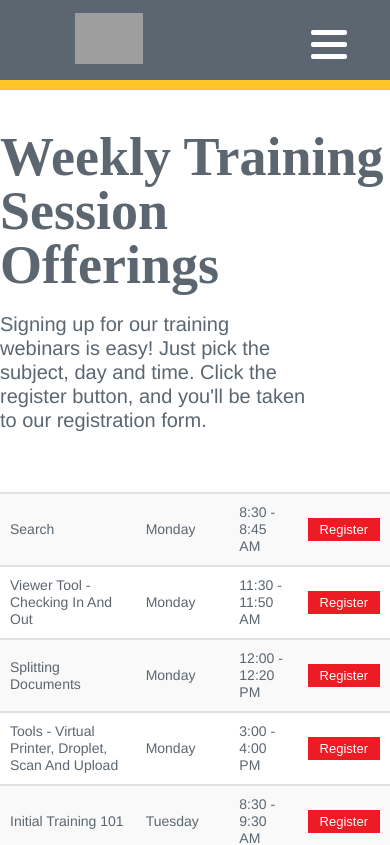
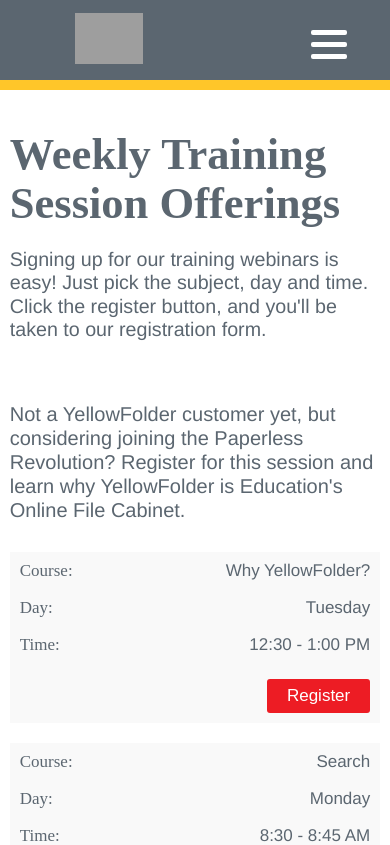
Before and after one commit to YellowFolder/yellowfolder.com, a Next.js app: page /weekly-training in a window 390 px wide. Shown: the top 845 px of the page. Built offline with nearby package versions, Linux system fonts and the light colour scheme; grey boxes are pictures that could not be loaded; a web font is replaced by a local one.

Commit message:
Make Training page responsive for all screen sizes.

```diff
--- a/components/Training.js
+++ b/components/Training.js
@@ -2,6 +2,7 @@
 import Link from 'next/link';
 import styled from 'styled-components';
 import trainingSessions from '../lib/trainingSchedule';
+import { size } from './styles/device';
 
 const StyledTraining = styled.main`
 	width: 100%;
@@ -20,8 +21,9 @@
 			align-items: flex-start;
 			justify-content: center;
 			flex-flow: column nowrap;
-			padding-bottom: 4rem;
+			padding-bottom: 2rem;
 			max-width: 1200px;
+			margin-left: 2.5%;
 
 			h2 {
 				font-family: ${props => props.theme.boldFont};
@@ -44,14 +46,33 @@
 			display: flex;
 			align-items: center;
 			justify-content: center;
+			flex-flow: column nowrap;
 			width: 100%;
 			max-width: ${props => props.theme.maxWidth};
+			padding: 0 2.5%;
+
+			.list-intro {
+				padding: 0;
+				max-width: 1200px;
+				width: 80%;
+				margin: 0;
+				align-self: flex-start;
+				p {
+					font-size: 20px;
+					line-height: 120%;
+					color: ${props => props.theme.grey};
+				}
+			}
 
 			table.list {
 				width: 100%;
 				border-collapse: collapse;
 				text-align: left;
 				overflow: hidden;
+
+				tr#rowgap td {
+					padding: 2rem 0;
+				}
 
 				td {
 					border: 2px solid ${props => props.theme.lightgrey};
@@ -89,6 +110,68 @@
 					background-color: #f9f9f9;
 				}
 			}
+
+			@media (max-width: 650px) {
+				td#registrationLink:before {
+					display: none;
+				}
+				table.list {
+					tr#rowgap {
+						display: none;
+					}
+					td {
+						position: relative;
+						display: block;
+						padding-left: 110px;
+						border: none;
+						font-size: 1.7rem;
+						text-align: right;
+
+						&:before {
+							position: absolute;
+							left: 10px;
+							display: block;
+							text-transform: capitalize;
+							font-family: ${props => props.theme.boldFont};
+							content: attr(aria-label) ": ";
+						}
+						&#registrationLink {
+							a {
+								button {
+									margin-top: 6px;
+									padding: 0.7rem 2rem;
+									font-size: 1.7rem;
+									border-radius: 3px;
+								}
+							}
+						}
+					}
+					tr {
+						padding: 10px 0;
+						display: block;
+					}
+				}
+			}
+		}
+
+		@media (max-width: ${size.mobileL}) {
+			&--header {
+				padding-bottom: 2rem;
+				h2 {
+					font-size: calc(54px + (72 - 54) * ((100vw - 600px) / (1000 - 600)));
+					line-height: 110%;
+				}
+				p {
+					font-size: calc(20px + (22 - 20) * ((100vw - 500px) / (1000 - 350)));
+					padding: 0;
+					width: 100%;
+				}
+			}
+			&--body {
+				.list-intro {
+					width: 100%;
+				}
+			}
 		}
 	}
 `;
@@ -102,20 +185,34 @@
 					<p>Signing up for our training webinars is easy! Just pick the subject, day and time. Click the register button, and you'll be taken to our registration form.</p>
 				</div>
 				<div className='training-list--body'>
+					<div className='list-intro'>
+						<p>Not a YellowFolder customer yet, but considering joining the Paperless Revolution? Register for this session and learn why YellowFolder is Education's Online File Cabinet.</p>
+					</div>
 					<table className='list'>
 						<tbody>
+						<tr id='intro-course'>
+							<td aria-label="Course">Why YellowFolder?</td>
+							<td aria-label="Day">Tuesday</td>
+							<td aria-label="Time">12:30 - 1:00 pm</td>
+							<td id="registrationLink" aria-label="Register">
+								<Link href='https://register.gotowebinar.com/rt/3879402874948216322'>
+									<a target="_blank" rel="noopener noreferrer">
+										<button>Register</button>
+									</a>
+								</Link>
+							</td>
+						</tr>
+						<tr id='rowgap'><td>&nbsp;</td><td>&nbsp;</td><td>&nbsp;</td><td>&nbsp;</td></tr>
 						{ trainingSessions.map(s => {
 							return (
 								<tr key={s.registrationLink}>
-									<td>{s.title}</td>
-									<td>{s.day}</td>
-									<td>{s.time}</td>
-									<td>
+									<td aria-label="Course">{s.title}</td>
+									<td aria-label="Day">{s.day}</td>
+									<td aria-label="Time">{s.time}</td>
+									<td id='registrationLink' aria-label="Register">
 										<Link href={s.registrationLink}>
 											<a target="_blank" rel="noopener noreferrer">
-												<button>
-												<span>Register</span>
-												</button>
+												<button>Register</button>
 											</a>
 										</Link>
 									</td>
```
